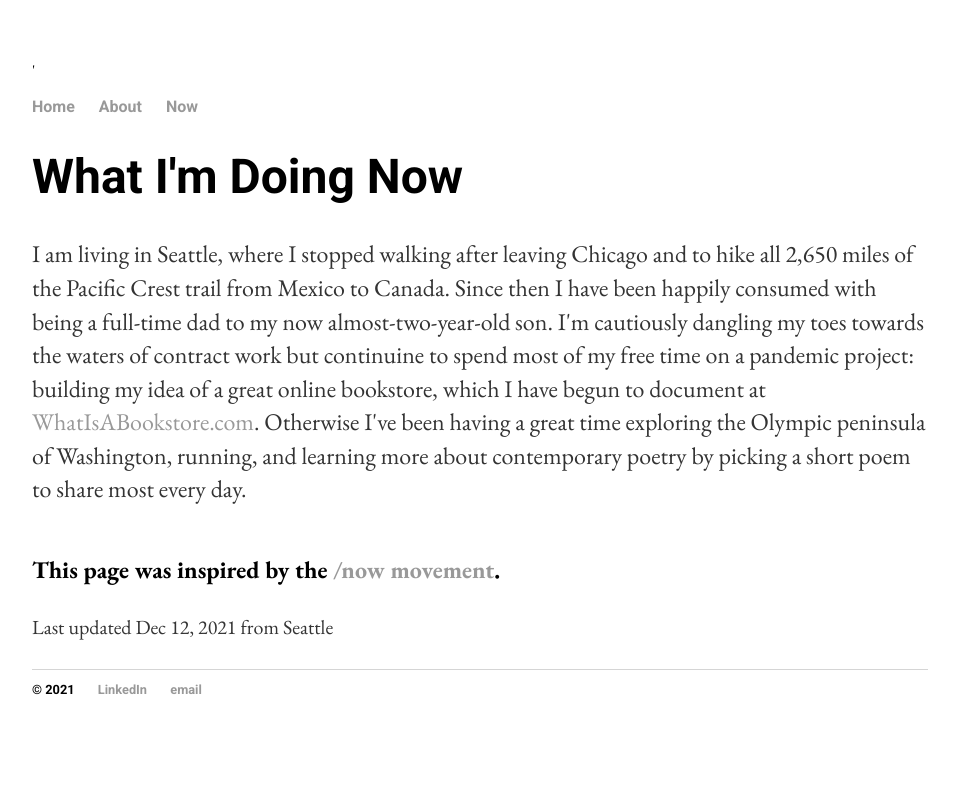
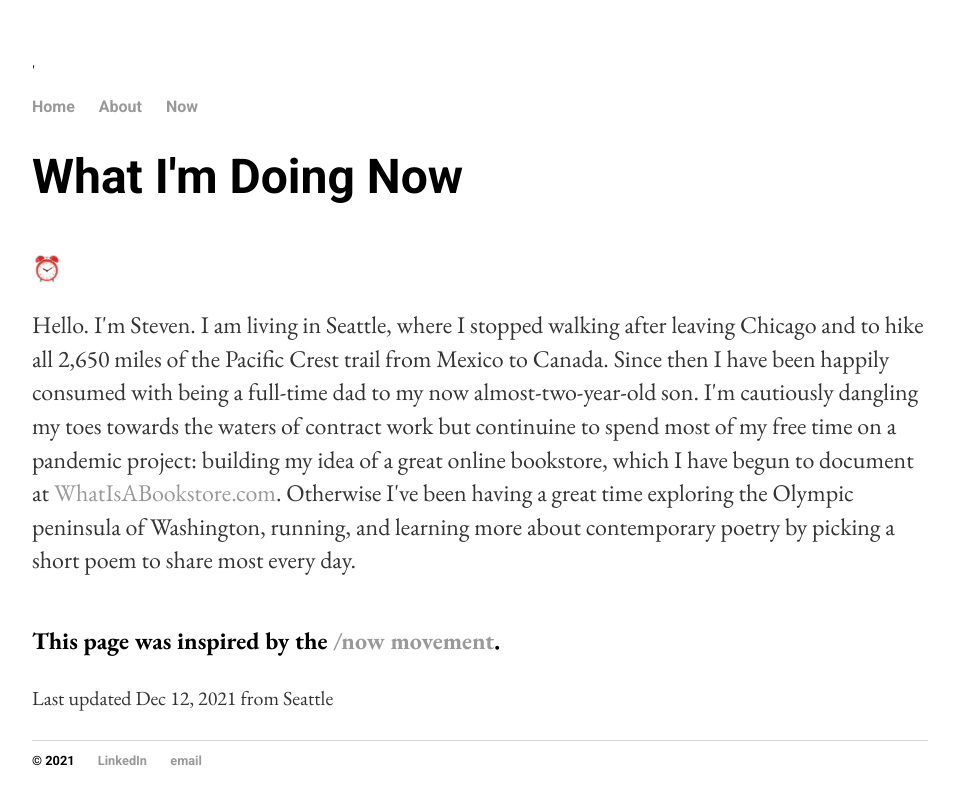
Before and after one commit to StevenPate/stevenpate.github.io, a Jekyll site: the page built from now/index.html, in a window 1280 px wide. Shown: the top 805 px of the page, without its empty margins (160-1119 px from the left). Built offline with Jekyll 4.4.1, drawn with Linux system fonts in a browser that asks for light colours.

Commit message:
fonts and content

```diff
--- a/_layouts/default.html
+++ b/_layouts/default.html
@@ -1,5 +1,5 @@
 <!DOCTYPE html>
-<html>
+<html lang="en">
 	<head>
 		<title>{{ page.title }}</title>
 		<!-- link to main stylesheet -->
--- a/now/index.html
+++ b/now/index.html
@@ -4,7 +4,8 @@ title: What I'm Doing Now
 ---
 <div class="blurb">
 	<h1>{{ page.title }}</h1>
-  <p>I am living in Seattle, where I stopped walking after leaving Chicago and to hike all 2,650 miles of the Pacific Crest trail from Mexico to Canada. Since then I have been happily consumed with being a full-time dad to my now almost-two-year-old son. I'm cautiously dangling my toes towards the waters of contract work but continuine to spend most of my free time on a pandemic project: building my idea of a great online bookstore, which I have begun to document at <a href="https://whatisabookstore.com">WhatIsABookstore.com</a>. Otherwise I've been having a great time exploring the Olympic peninsula of Washington, running, and learning more about contemporary poetry by picking a short poem to share most every day.</p>
+	<h2>⏰</h2>
+  <p>Hello. I'm Steven. I am living in Seattle, where I stopped walking after leaving Chicago and to hike all 2,650 miles of the Pacific Crest trail from Mexico to Canada. Since then I have been happily consumed with being a full-time dad to my now almost-two-year-old son. I'm cautiously dangling my toes towards the waters of contract work but continuine to spend most of my free time on a pandemic project: building my idea of a great online bookstore, which I have begun to document at <a href="https://whatisabookstore.com">WhatIsABookstore.com</a>. Otherwise I've been having a great time exploring the Olympic peninsula of Washington, running, and learning more about contemporary poetry by picking a short poem to share most every day.</p>
   <h2>This page was inspired by the <a href="https://sivers.org/nowff">/now movement</a>.</h2>
   <p><small>Last updated Dec 12, 2021 from Seattle</small></p>
 </div><!-- /.blurb -->
```
